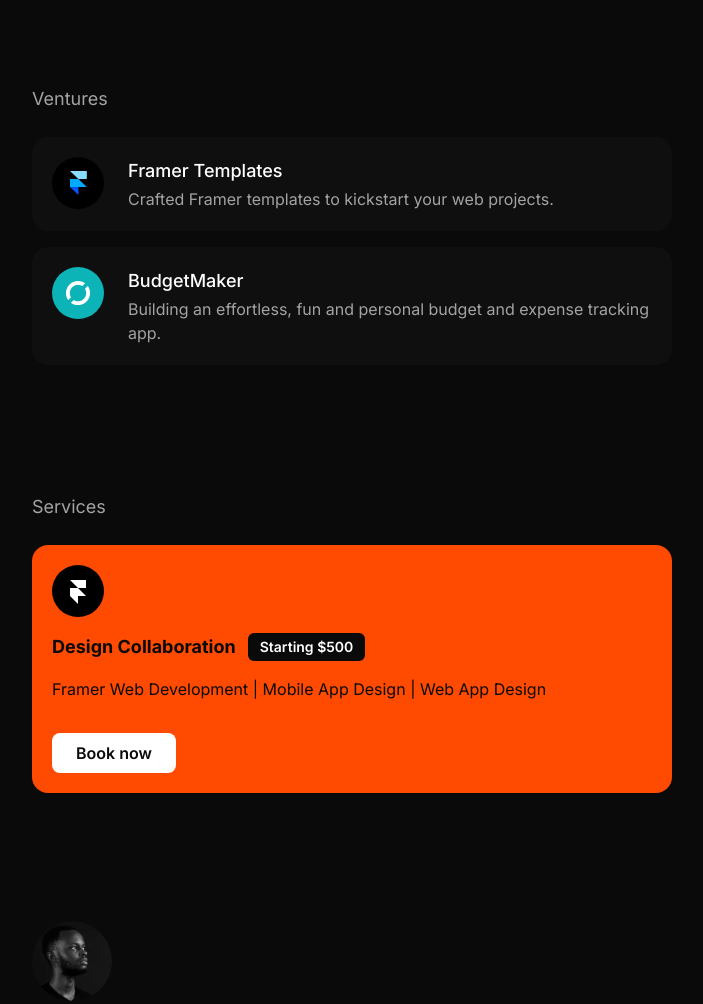
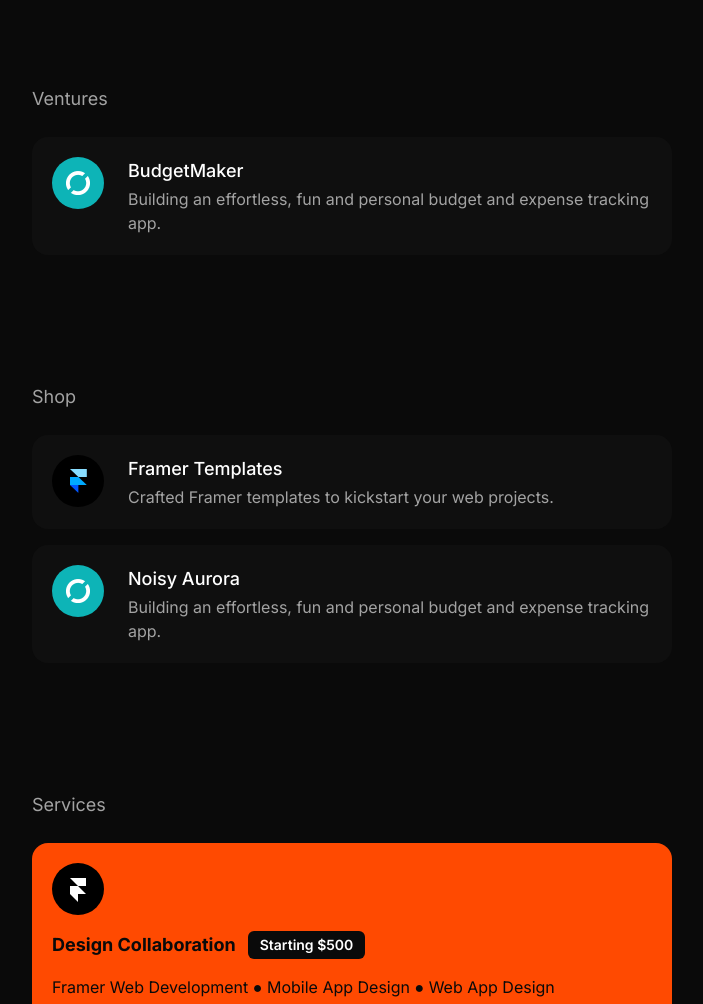
Before and after one commit to wandiga/wandiga.com, a website: page index.html in a window 1280 px wide. Shown: the part 1320-2324 px from the top of the page, without its empty margins (288-991 px from the left). Drawn offline with nearby package versions, Linux system fonts and the light colour scheme.

Commit message:
add shop section

```diff
--- a/index.html
+++ b/index.html
@@ -54,6 +54,22 @@
     <div class="m-auto flex w-full max-w-[1920px] flex-col gap-6 px-8 pt-32 md:px-36 md:pt-24 lg:px-60 lg:pt-32 xl:gap-6 xl:px-80 xl:pt-32">
       <p class="w-full text-lg font-normal text-neutral-400">Ventures</p>
       <div class="flex flex-col gap-4">
+        <a href="https://www.budgetmaker.app/" target="_blank">
+          <div class="flex flex-row gap-6 rounded-2xl bg-[#0F0F0F] p-5 hover:bg-[#151515]">
+            <img src="Assets/Brand/img_card_budget-maker.png" alt="BudgetMaker Logo" class="h-[52px] w-[52px] rounded-full lg:object-contain" />
+            <div class="align-center flex flex-col gap-0.5">
+              <p class="w-full text-lg font-medium text-white">BudgetMaker</p>
+              <p class="w-full text-base font-normal text-neutral-400">Building an effortless, fun and personal budget and expense tracking app.</p>
+            </div>
+          </div>
+        </a>
+      </div>
+    </div>
+
+    <!-- Shop -->
+    <div class="m-auto flex w-full max-w-[1920px] flex-col gap-6 px-8 pt-32 md:px-36 md:pt-24 lg:px-60 lg:pt-32 xl:gap-6 xl:px-80 xl:pt-32">
+      <p class="w-full text-lg font-normal text-neutral-400">Shop</p>
+      <div class="flex flex-col gap-4">
         <a href="https://wandiga.lemonsqueezy.com/" target="_blank">
           <div class="flex flex-row gap-6 rounded-2xl bg-[#0F0F0F] p-5 hover:bg-[#151515]">
             <img src="Assets/Brand/img_card_framer-colour.png" alt="Framer Logo" class="h-[52px] w-[52px] rounded-full lg:object-contain" />
@@ -68,7 +84,7 @@
           <div class="flex flex-row gap-6 rounded-2xl bg-[#0F0F0F] p-5 hover:bg-[#151515]">
             <img src="Assets/Brand/img_card_budget-maker.png" alt="BudgetMaker Logo" class="h-[52px] w-[52px] rounded-full lg:object-contain" />
             <div class="align-center flex flex-col gap-0.5">
-              <p class="w-full text-lg font-medium text-white">BudgetMaker</p>
+              <p class="w-full text-lg font-medium text-white">Noisy Aurora</p>
               <p class="w-full text-base font-normal text-neutral-400">Building an effortless, fun and personal budget and expense tracking app.</p>
             </div>
           </div>
@@ -92,9 +108,9 @@
               </div>
             </div>
 
-            <p class="w-full text-base font-normal text-neutral-950">Framer Web Development | Mobile App Design | Web App Design</p>
+            <p class="w-full text-base font-normal text-neutral-950">Framer Web Development ● Mobile App Design ● Web App Design</p>
 
-            <button class="mt-4 w-fit rounded-lg bg-white px-6 py-2 text-base font-semibold text-neutral-950 hover:bg-neutral-950 hover:text-white">Book now</button>
+            <button class="mt-3 w-fit rounded-lg bg-white px-6 py-2 text-base font-semibold text-neutral-950 hover:bg-neutral-950 hover:text-white">Book now</button>
           </div>
         </div>
       </div>
```
Also changed, not shown: css/output.css.
